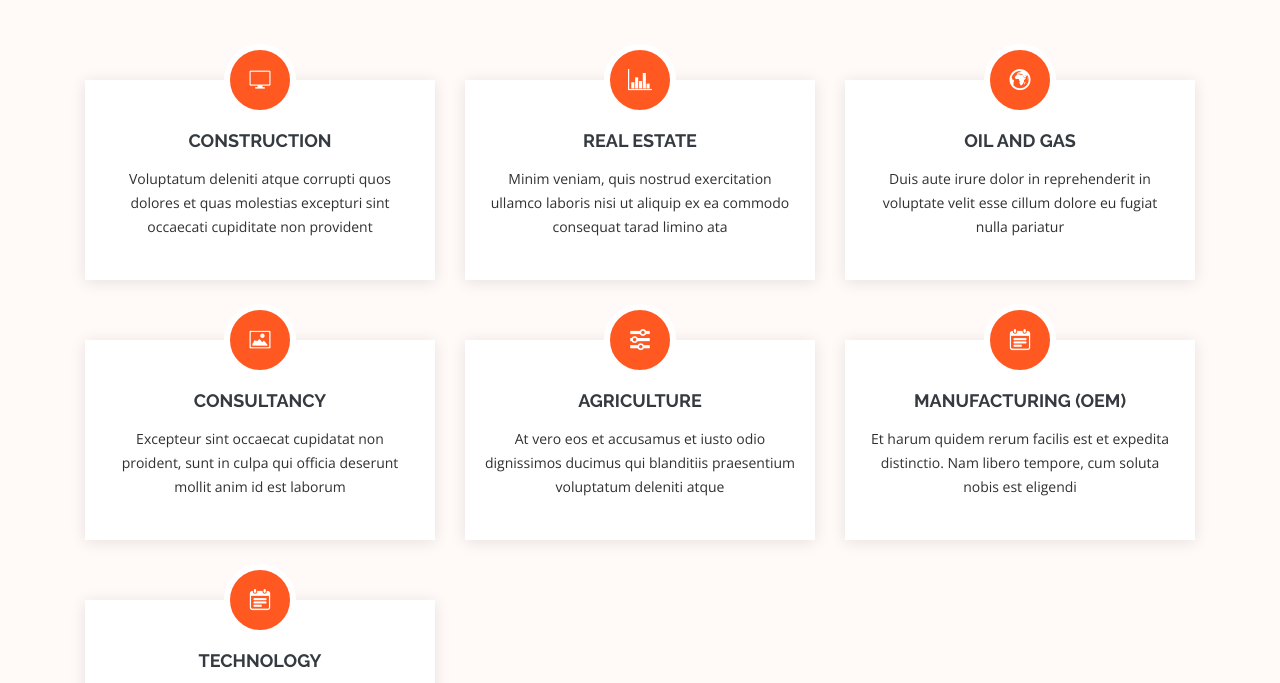
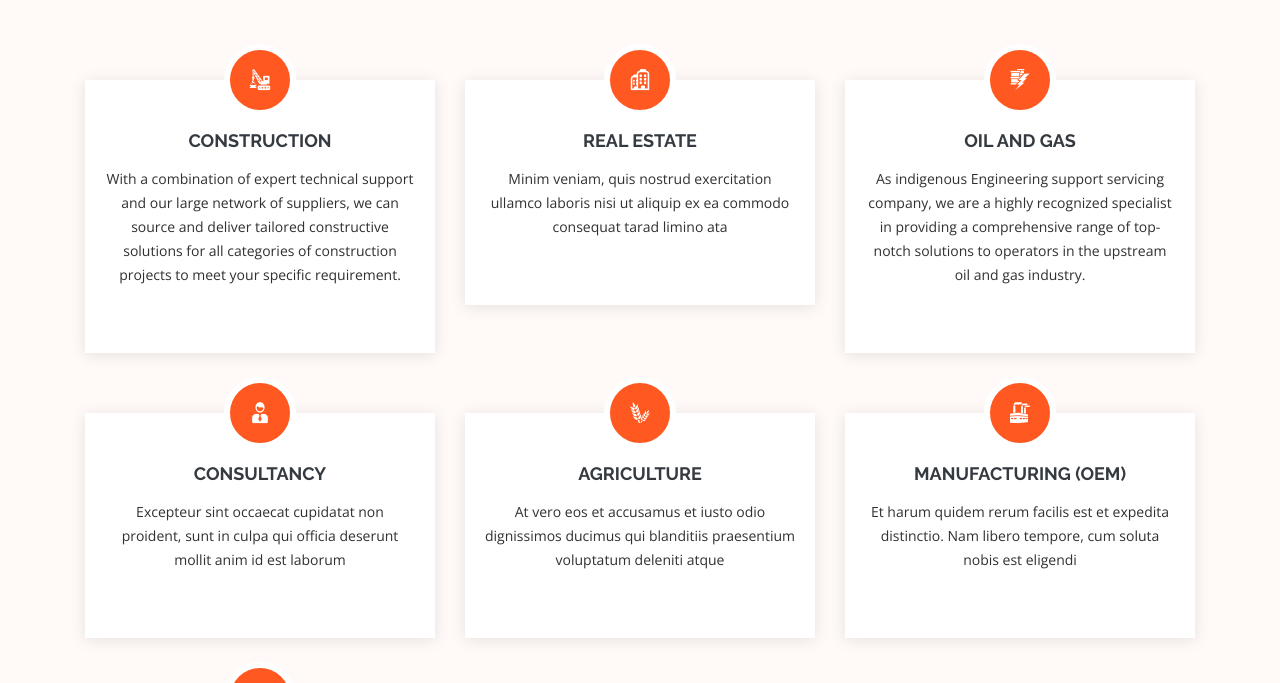
Before and after one commit to bytedigitalng/captival, a plain HTML site: page 1/services.html in a window 1280 px wide. Shown: the part 610-1293 px from the top of the page. Drawn offline with nearby package versions, Linux system fonts and the light colour scheme.

Commit message:
updated icons

```diff
--- a/1/assets/css/style.css
+++ b/1/assets/css/style.css
@@ -841,7 +841,7 @@ section {
   margin-top: 35px;
   margin-bottom: 25px;
   text-align: center;
-  height: 200px;
+  min-height: 200px;
   position: relative;
   background: #fff;
   box-shadow: 0px 2px 15px rgba(0, 0, 0, 0.1);
--- a/1/services.html
+++ b/1/services.html
@@ -93,15 +93,17 @@
         <div class="row">
           <div class="col-lg-4 col-md-6" data-aos="fade-up">
             <div class="icon-box">
-              <div class="icon"><i class="icofont-computer"></i></div>
+              <div class="icon"><i class="icofont-vehicle-crane"></i></div>
               <h4 class="title"><a href="">Construction</a></h4>
-              <p class="description">Voluptatum deleniti atque corrupti quos dolores et quas molestias excepturi sint
-                occaecati cupiditate non provident</p>
+              <p class="description">With a combination of expert technical support and
+                our large network of suppliers, we can source and deliver
+                tailored constructive solutions for all categories of
+                construction projects to meet your specific requirement.</p>
             </div>
           </div>
           <div class="col-lg-4 col-md-6" data-aos="fade-up" data-aos-delay="100">
             <div class="icon-box">
-              <div class="icon"><i class="icofont-chart-bar-graph"></i></div>
+              <div class="icon"><i class="icofont-building-alt"></i></div>
               <h4 class="title"><a href="">Real Estate</a></h4>
               <p class="description">Minim veniam, quis nostrud exercitation ullamco laboris nisi ut aliquip ex ea
                 commodo consequat tarad limino ata</p>
@@ -109,15 +111,17 @@
           </div>
           <div class="col-lg-4 col-md-6" data-aos="fade-up" data-aos-delay="200">
             <div class="icon-box">
-              <div class="icon"><i class="icofont-earth"></i></div>
+              <div class="icon"><i class="icofont-energy-oil"></i></div>
               <h4 class="title"><a href="">Oil and Gas</a></h4>
-              <p class="description">Duis aute irure dolor in reprehenderit in voluptate velit esse cillum dolore eu
-                fugiat nulla pariatur</p>
+              <p class="description">As indigenous Engineering support servicing company,
+                we are a highly recognized specialist in providing
+                a comprehensive range of top-notch solutions to operators
+                in the upstream oil and gas industry.</p>
             </div>
           </div>
           <div class="col-lg-4 col-md-6" data-aos="fade-up" data-aos-delay="300">
             <div class="icon-box">
-              <div class="icon"><i class="icofont-image"></i></div>
+              <div class="icon"><i class="icofont-businessman"></i></div>
               <h4 class="title"><a href="">Consultancy</a></h4>
               <p class="description">Excepteur sint occaecat cupidatat non proident, sunt in culpa qui officia deserunt
                 mollit anim id est laborum</p>
@@ -125,7 +129,7 @@
           </div>
           <div class="col-lg-4 col-md-6" data-aos="fade-up" data-aos-delay="400">
             <div class="icon-box">
-              <div class="icon"><i class="icofont-settings"></i></div>
+              <div class="icon"><i class="icofont-wheat"></i></div>
               <h4 class="title"><a href="">Agriculture</a></h4>
               <p class="description">At vero eos et accusamus et iusto odio dignissimos ducimus qui blanditiis
                 praesentium voluptatum deleniti atque</p>
@@ -133,7 +137,7 @@
           </div>
           <div class="col-lg-4 col-md-6" data-aos="fade-up" data-aos-delay="500">
             <div class="icon-box">
-              <div class="icon"><i class="icofont-tasks-alt"></i></div>
+              <div class="icon"><i class="icofont-industries-3"></i></div>
               <h4 class="title"><a href="">Manufacturing (OEM)</a></h4>
               <p class="description">Et harum quidem rerum facilis est et expedita distinctio. Nam libero tempore, cum
                 soluta nobis est eligendi</p>
@@ -141,7 +145,7 @@
           </div>
           <div class="col-lg-4 col-md-6" data-aos="fade-up" data-aos-delay="500">
             <div class="icon-box">
-              <div class="icon"><i class="icofont-tasks-alt"></i></div>
+              <div class="icon"><i class="icofont-laptop-alt"></i></div>
               <h4 class="title"><a href="">Technology</a></h4>
               <p class="description">Et harum quidem rerum facilis est et expedita distinctio. Nam libero tempore, cum
                 soluta nobis est eligendi</p>
@@ -184,7 +188,8 @@
           </div>
           <div class="col-lg-3 col-md-6 footer-contact">
             <p>
-              22 Bishop Kaku Street <br>
+              5 Jaiye Oyedotun Street,<br>
+              Magodo <br>
               Lagos State, LA<br>
               Nigeria <br><br>
               <strong>Phone:</strong> +234 809 619 480<br>
```
Also changed, not shown: 1/about.html (+3 -2 lines), 1/contact.html (+4 -3 lines), 1/index.html (+5 -4 lines).
